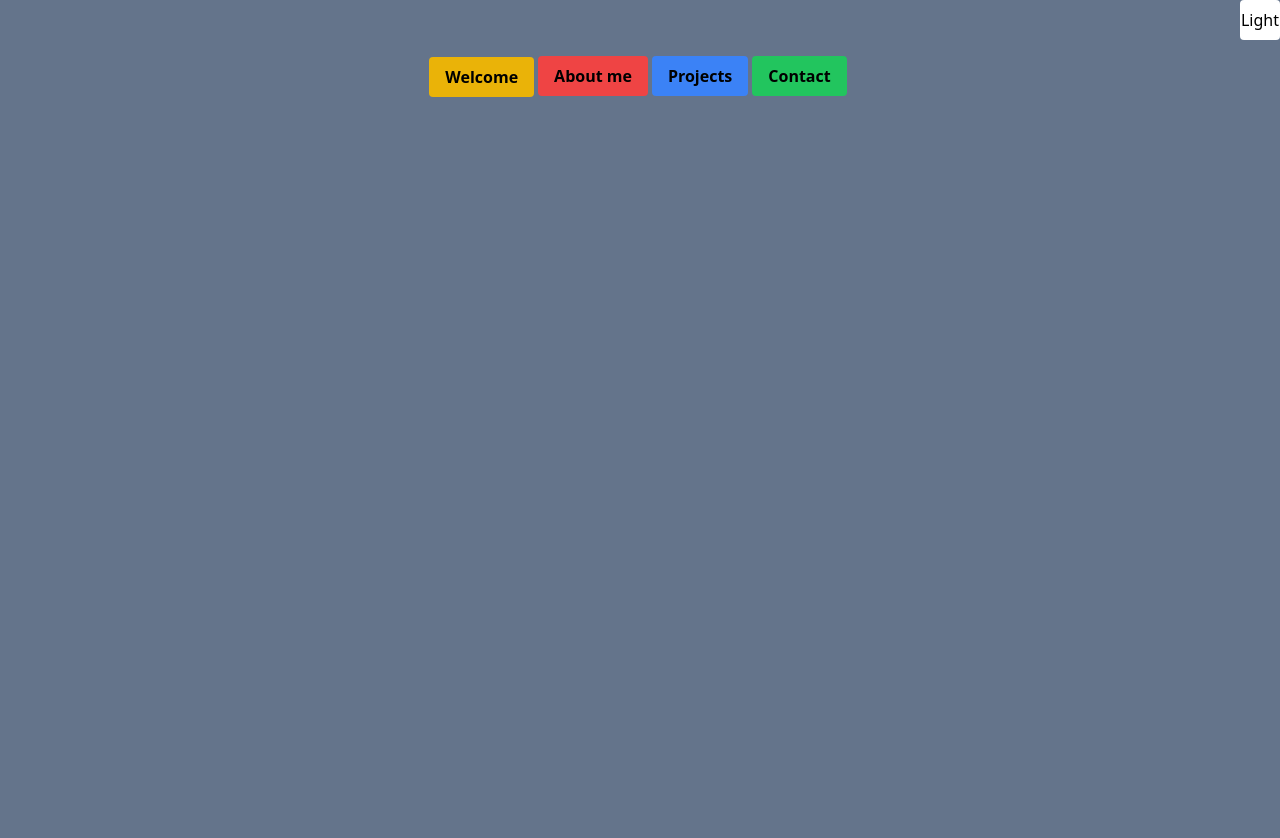
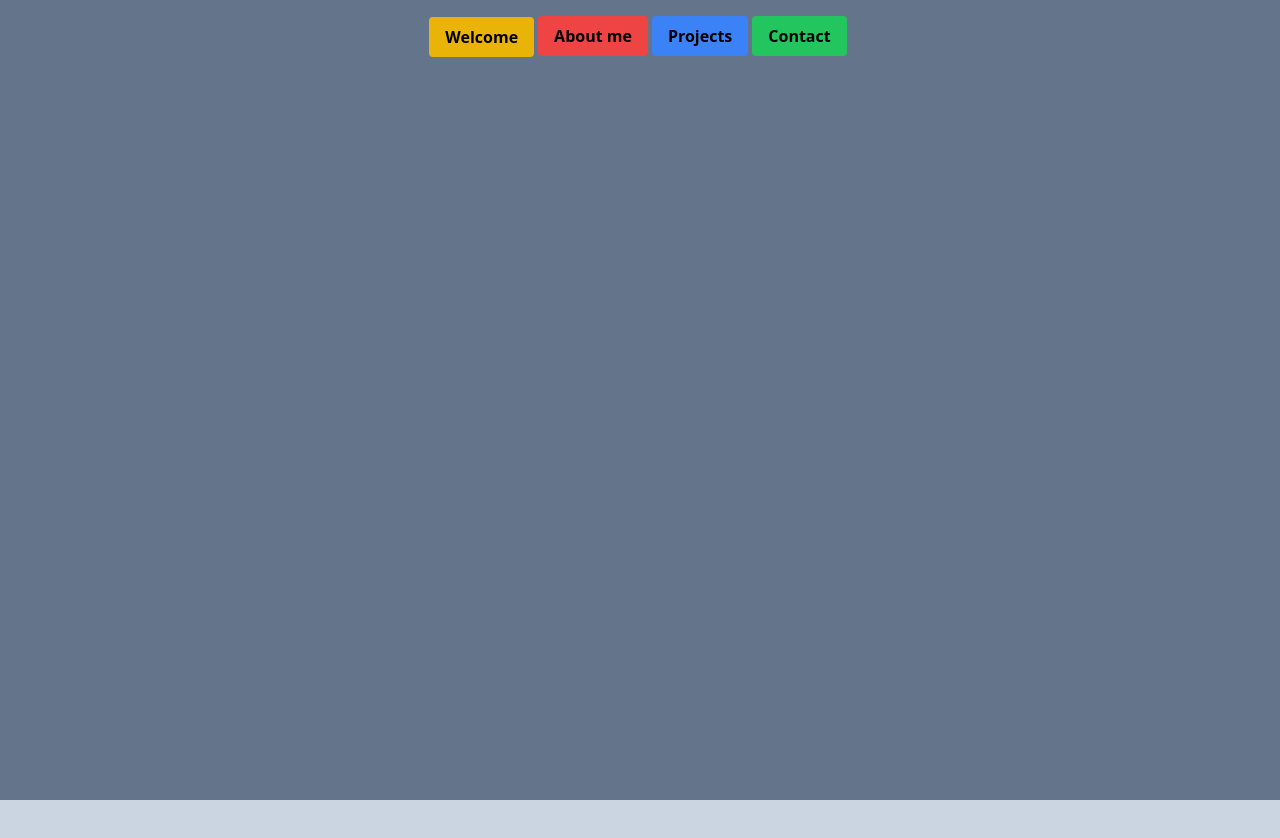
Before and after one commit to ayden-boyko/Ayden_boyko_website, a Next.js app in the folder my-website/: page /About_Me in a window 1280 px wide. After the commit the page ends 800 px from the top, so only its background shows below. Built offline with nearby package versions, Linux system fonts and the light colour scheme.

Commit message:
dark Mode

```diff
--- a/my-website/package.json
+++ b/my-website/package.json
@@ -16,6 +16,7 @@
     "eslint": "8.40.0",
     "eslint-config-next": "13.4.2",
     "next": "13.4.2",
+    "next-themes": "^0.2.1",
     "postcss": "8.4.23",
     "react": "18.2.0",
     "react-dom": "18.2.0",
--- a/my-website/src/app/About_Me/page.tsx
+++ b/my-website/src/app/About_Me/page.tsx
@@ -14,7 +14,7 @@ export default function about_Me () {
                     <a className="transition ease-in-out delay-150 duration-300 bg-yellow-500 inline-block py-2 px-4 text-black font-semibold rounded hover:scale-125 hover:shadow-lg " href="/Home">Welcome</a>
                 </li>
                 <li className="mr-1">
-                    <a className="bg-red-500 inline-block  rounded py-2 px-4 text-black font-semibold" href="#">About me</a>
+                    <a className="bg-red-500 inline-block  rounded py-2 px-4 text-black font-semibold" href="">About me</a>
                 </li>
                 <li className="mr-1 hover:px-3 duration-500 delay-75">
                     <a className="transition ease-in-out delay-150 duration-300 bg-blue-500 inline-block py-2 px-4 text-black font-semibold rounded hover:scale-125 hover:shadow-lg " href="/Projects">Projects</a>
--- a/my-website/src/app/Contact/page.tsx
+++ b/my-website/src/app/Contact/page.tsx
@@ -20,7 +20,7 @@ export default function my_Contact () {
                     <a className="transition ease-in-out delay-150 duration-300 bg-blue-500 inline-block py-2 px-4 text-black font-semibold rounded hover:scale-125 hover:shadow-lg " href="/Projects">Projects</a>
                 </li>
                 <li className="mr-1">
-                    <a className="bg-green-500 inline-block rounded py-2 px-4 text-black font-semibold" href="#">Contact</a>
+                    <a className="bg-green-500 inline-block rounded py-2 px-4 text-black font-semibold" href="">Contact</a>
                 </li>
             </ul>
             <body>
--- /dev/null
+++ b/my-website/src/app/DarkmodeButton.tsx
@@ -0,0 +1,69 @@
+'use client';
+
+import { useState, useEffect } from 'react';
+
+const DarkModeButton = () => {
+  const [darkMode, setDarkMode] = useState(false);
+
+  useEffect(() => {
+    // Check if the user has set a preferred color scheme
+    const prefersDarkMode = window.matchMedia('(prefers-color-scheme: dark)').matches;
+    setDarkMode(prefersDarkMode);
+  }, []);
+
+  useEffect(() => {
+    // Apply dark mode styles
+    if (darkMode) {
+      document.documentElement.classList.add('dark');
+    } else {
+      document.documentElement.classList.remove('dark');
+    }
+  }, [darkMode]);
+
+  const toggleDarkMode = () => {
+    setDarkMode(!darkMode);
+  };
+
+  return (
+    <div className="flex flex-row-reverse translate-y-6 -translate-x-6">
+        <button
+        className="transition duration-200 bg-slate-700 dark:bg-slate-300 rounded p-2 w-12 h-12 flex items-center justify-center
+         text-white dark:text-black hover:shadow-xl hover:-translate-y-4 dark:hover:shadow-white"
+        onClick={toggleDarkMode}
+        >
+        dark
+        {/* {darkMode ? (
+            <svg
+            className="w-6 h-6 text-yellow-400 dark:text-yellow-300"
+            fill="none"
+            viewBox="0 0 24 24"
+            stroke="currentColor"
+            >
+            <path
+                strokeLinecap="round"
+                strokeLinejoin="round"
+                strokeWidth={2}
+                d="M13 7h8m0 0v8m0-8l-8 8-4-4-6 6"
+            />
+            </svg>
+        ) : (
+            <svg
+            className="w-6 h-6 text-yellow-400 dark:text-yellow-300"
+            fill="none"
+            viewBox="0 0 24 24"
+            stroke="currentColor"
+            >
+            <path
+                strokeLinecap="round"
+                strokeLinejoin="round"
+                strokeWidth={2}
+                d="M5 13l4 4L19 7"
+            />
+            </svg>
+        )} */}
+        </button>
+    </div>
+  );
+};
+
+export default DarkModeButton;
--- a/my-website/src/app/Home/page.tsx
+++ b/my-website/src/app/Home/page.tsx
@@ -11,7 +11,7 @@ export default function Welcome () {
         <div className="h-screen bg-slate-500">
             <ul className="flex items-center justify-center translate-y-4">
                 <li className="-mb-px mr-1">
-                    <a className="bg-yellow-500 inline-block rounded py-2 px-4 text-black font-semibold" href="#">Welcome</a>
+                    <a className="bg-yellow-500 inline-block rounded py-2 px-4 text-black font-semibold" href="">Welcome</a>
                 </li>
                 <li className="mr-1 hover:px-3 duration-500 delay-75">
                     <a className="transition ease-in-out delay-150 duration-300 bg-red-500 inline-block py-2 px-4 text-black font-semibold rounded hover:scale-125 hover:shadow-lg" href="/About_Me">About me</a>
--- a/my-website/src/app/Projects/page.tsx
+++ b/my-website/src/app/Projects/page.tsx
@@ -17,7 +17,7 @@ export default function projects () {
                     <a className="transition ease-in-out delay-150 duration-300 bg-red-500 inline-block py-2 px-4 text-black font-semibold rounded hover:scale-125 hover:shadow-lg" href="/About_Me">About me</a>
                 </li>
                 <li className="mr-1">
-                    <a className="bg-blue-500 inline-block rounded py-2 px-4 text-black font-semibold" href="#">Projects</a>
+                    <a className="bg-blue-500 inline-block rounded py-2 px-4 text-black font-semibold" href="">Projects</a>
                 </li>
                 <li className="mr-1 hover:px-3 duration-500 delay-75">
                     <a className="transition ease-in-out delay-150 duration-300 bg-green-500 inline-block py-2 px-4 text-black font-semibold rounded hover:scale-125 hover:shadow-lg" href="/Contact">Contact</a>
--- /dev/null
+++ b/my-website/src/app/Providers.tsx
@@ -0,0 +1,13 @@
+"use client";
+import { ThemeProvider } from "next-themes";
+import React from "react";
+
+type ContainerProps = {
+    children: React.ReactNode; //👈 children prop typr
+  };
+
+const Providers = (props: ContainerProps) => {
+    return <ThemeProvider>{props.children}</ThemeProvider>
+}
+
+export default Providers
--- a/my-website/src/app/globals.css
+++ b/my-website/src/app/globals.css
@@ -15,13 +15,3 @@
     --background-end-rgb: 0, 0, 0;
   }
 }
-
-body {
-  color: rgb(var(--foreground-rgb));
-  background: linear-gradient(
-      to bottom,
-      transparent,
-      rgb(var(--background-end-rgb))
-    )
-    rgb(var(--background-start-rgb));
-}
--- a/my-website/src/app/layout.tsx
+++ b/my-website/src/app/layout.tsx
@@ -1,4 +1,7 @@
+import DarkModeButton from './DarkmodeButton'
+import Providers from './Providers'
 import './globals.css'
+
 
 export default function RootLayout({
   children,
@@ -7,14 +10,12 @@ export default function RootLayout({
 }) {
   return (
     <html lang="en">
-      <body>
-        <div className="flex flex-row-reverse bg-slate-500">
-            <button className="rounded bg-white w-10 h-10" >
-              Light
-            </button>
-        </div>
-        {children}
+      <head/>
+      <body className='bg-slate-300 dark:bg-slate-700 text-black dark:text-white'>
+        <Providers>
+          {children}
+        </Providers>
       </body>
-    </html>
+  </html>
   )
 }
--- a/my-website/tailwind.config.js
+++ b/my-website/tailwind.config.js
@@ -7,13 +7,7 @@ module.exports = {
     './src/app/**/*.{js,ts,jsx,tsx,mdx}',
   ],
   theme: {
-    extend: {
-      backgroundImage: {
-        'gradient-radial': 'radial-gradient(var(--tw-gradient-stops))',
-        'gradient-conic':
-          'conic-gradient(from 180deg at 50% 50%, var(--tw-gradient-stops))',
-      },
-    },
+    extend: {},
   },
   plugins: [],
 }
```
Also changed, not shown: my-website/src/app/page.tsx (+6 -2 lines), 1 other file (tests, documents, lock files or other folders).
